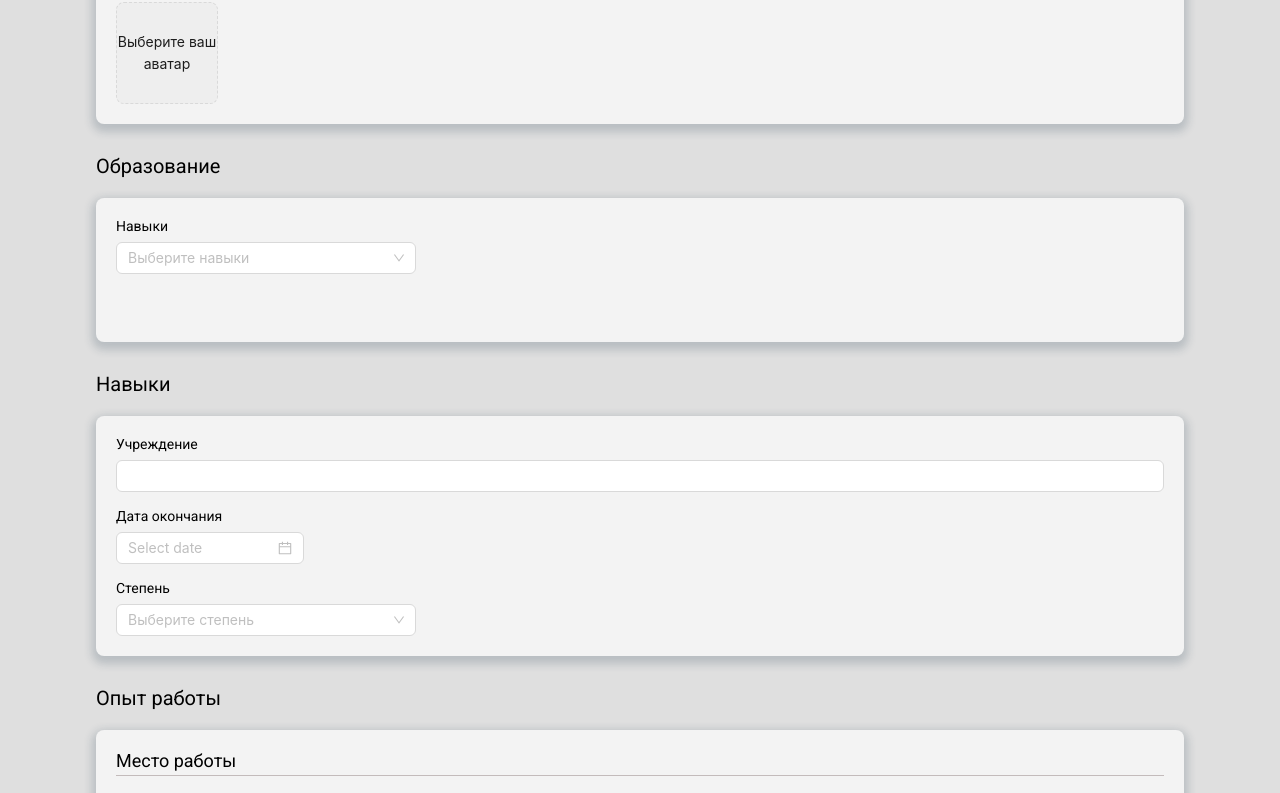
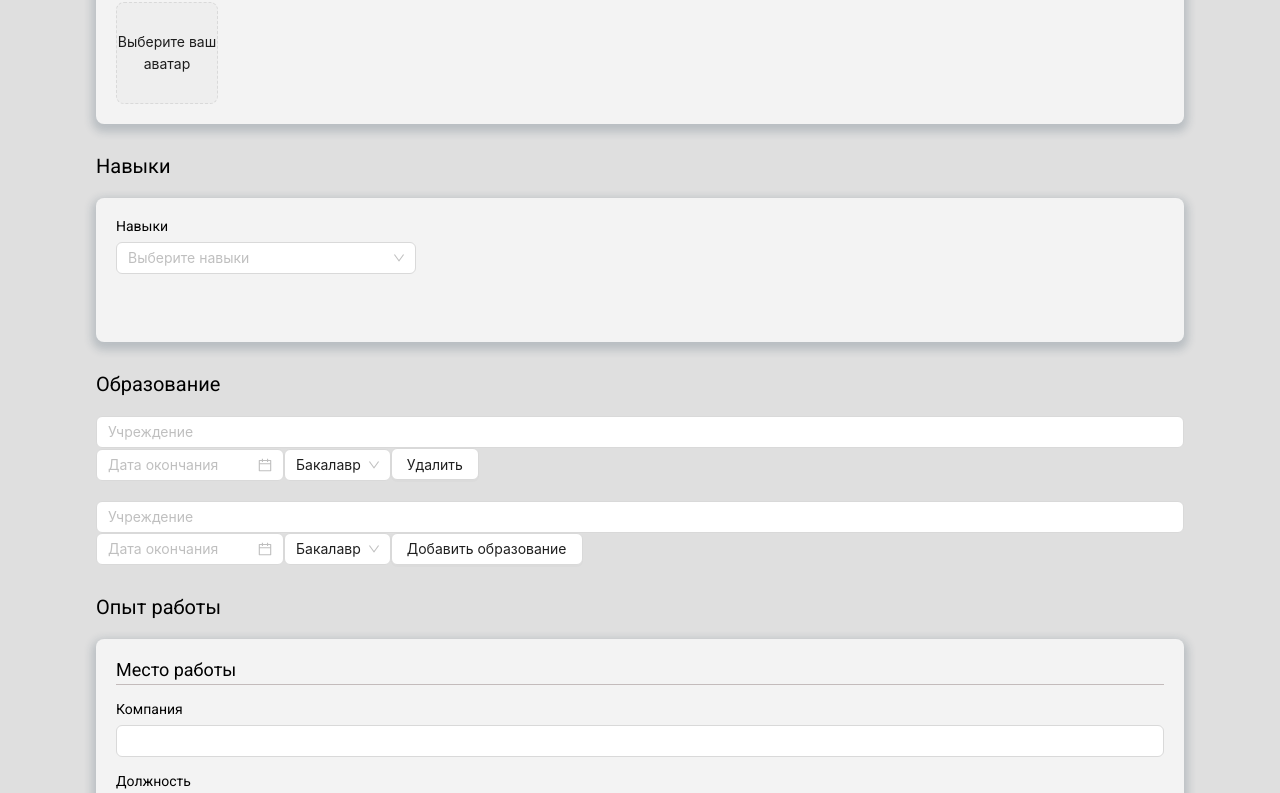
Before and after one commit to Oksana-Botsieva/Create-CV.2, a React (Create React App) app: page / in a window 1280 px wide. Shown: the part 487-1280 px from the top of the page. Built offline with nearby package versions, Linux system fonts and the light colour scheme.

Commit message:
education redux

```diff
--- a/src/App.tsx
+++ b/src/App.tsx
@@ -15,9 +15,9 @@ function App() {
         <Header />
         <Title title={"Персональная информация"} />
         <PersonalInfo />
+        <Title title={"Навыки"} />
+        <Skills />
         <Title title={"Образование"} />
-        <Skills />
-        <Title title={"Навыки"} />
         <Education />
         <Title title={"Опыт работы"} />
         <Experience />
--- a/src/components/Education/Education.tsx
+++ b/src/components/Education/Education.tsx
@@ -1,43 +1,86 @@
-import React from "react";
-import { Card } from "../Card/Card";
-import { Control } from "../ControlForm/Control";
-import { DatePicker, Input, Select } from "antd";
+import React, { useState } from "react";
+import { useDispatch, useSelector } from "react-redux";
+import { Button, DatePicker, Input, Select } from "antd";
+import { Dayjs } from "dayjs";
+import { AppDispatch, RootState } from "../../store/store";
+import {
+  addEducation,
+  IEducation,
+  removeEducation,
+  updateEducation,
+} from "../../store/educationSlice";
 
-const Education = () => {
-  const educationOptions = [
-    {
-      value: "bachelor",
-      label: "Бакалавр",
-    },
-    {
-      value: "master",
-      label: "Магистратура",
-    },
-  ];
-  const handleChange = (value: string) => {
-    console.log("Selected degree:", value);
+const { Option } = Select;
+
+const Education: React.FC = () => {
+  const dispatch: AppDispatch = useDispatch();
+  const educationList = useSelector((state: RootState) => state.education);
+
+  const [institution, setInstitution] = useState("");
+  const [degree, setDegree] = useState("бакалавр");
+  const [dateEnd, setDateEnd] = useState<Dayjs | null>(null);
+
+  // Вспомогательная функция для обновления поля и отправки действия
+  const updateEducationField = (index: number, field: Partial<IEducation>) => {
+    const updatedEducation = { ...educationList[index], ...field };
+    dispatch(updateEducation({ index, education: updatedEducation }));
   };
-  const handleSearch = (value: string) => {
-    console.log("Search:", value);
+
+  const handleAddEducation = () => {
+    dispatch(addEducation({ institution, degree, dateEnd }));
+    setInstitution("");
+    setDegree("бакалавр");
+    setDateEnd(null);
+  };
+
+  const handleRemoveEducation = (index: number) => {
+    dispatch(removeEducation(index));
   };
 
   return (
-    <Card>
-      <Control label={"Учреждение"}>
-        <Input />
-      </Control>
-      <Control label={"Дата окончания"}>
-        <DatePicker />
-      </Control>
-      <Control label={"Степень"}>
-        <Select
-          placeholder="Выберите степень"
-          onChange={handleChange}
-          options={educationOptions}
-          style={{ width: "300px" }}
+    <div>
+      {educationList.map((education, index) => (
+        <div key={index} style={{ marginBottom: "20px" }}>
+          <Input
+            placeholder="Учреждение"
+            value={education.institution}
+            onChange={(e) =>
+              updateEducationField(index, { institution: e.target.value })
+            }
+          />
+          <DatePicker
+            placeholder="Дата окончания"
+            value={education.dateEnd}
+            onChange={(date) => updateEducationField(index, { dateEnd: date })}
+          />
+          <Select
+            value={education.degree}
+            onChange={(value) => updateEducationField(index, { degree: value })}
+          >
+            <Option value="бакалавр">Бакалавр</Option>
+            <Option value="магистратура">Магистратура</Option>
+          </Select>
+          <Button onClick={() => handleRemoveEducation(index)}>Удалить</Button>
+        </div>
+      ))}
+      <div>
+        <Input
+          placeholder="Учреждение"
+          value={institution}
+          onChange={(e) => setInstitution(e.target.value)}
         />
-      </Control>
-    </Card>
+        <DatePicker
+          placeholder="Дата окончания"
+          value={dateEnd}
+          onChange={(date) => setDateEnd(date)}
+        />
+        <Select value={degree} onChange={(value) => setDegree(value)}>
+          <Option value="бакалавр">Бакалавр</Option>
+          <Option value="магистратура">Магистратура</Option>
+        </Select>
+        <Button onClick={handleAddEducation}>Добавить образование</Button>
+      </div>
+    </div>
   );
 };
 
--- a/src/store/educationSlice.ts
+++ b/src/store/educationSlice.ts
@@ -0,0 +1,47 @@
+import {createSlice, PayloadAction} from "@reduxjs/toolkit";
+import {Dayjs} from "dayjs";
+
+// Определяем интерфейс для данных образования
+export interface IEducation {
+  institution: string;
+  degree: string;
+  dateEnd: Dayjs | null;
+}
+
+// Начальное состояние - массив с одним элементом для примера
+const initialState: IEducation[] = [
+  {
+    institution: "",
+    degree: "бакалавр",
+    dateEnd: null,
+  },
+];
+
+// Создаем слайс
+const educationSlice = createSlice({
+  name: "education",
+  initialState,
+  reducers: {
+    // Добавляем новое образование
+    addEducation: (state, action: PayloadAction<IEducation>) => {
+      state.push(action.payload);
+    },
+    // Удаляем образование по индексу
+    removeEducation: (state, action: PayloadAction<number>) => {
+      state.splice(action.payload, 1);
+    },
+    // Обновляем существующее образование по индексу
+    updateEducation: (
+      state,
+      action: PayloadAction<{ index: number; education: IEducation }>,
+    ) => {
+      const { index, education } = action.payload;
+      state[index] = education;
+    },
+  },
+});
+
+// Экспортируем действия и редюсер
+export const { addEducation, removeEducation, updateEducation } =
+  educationSlice.actions;
+export default educationSlice.reducer;
--- a/src/store/store.ts
+++ b/src/store/store.ts
@@ -1,9 +1,11 @@
 import { configureStore } from "@reduxjs/toolkit";
 import personalInfoReducer from "./personalInfoSlice";
+import educationReducer from "./educationSlice";
 
 const store = configureStore({
   reducer: {
     personalInfo: personalInfoReducer,
+    education: educationReducer,
   },
 });
 
```
